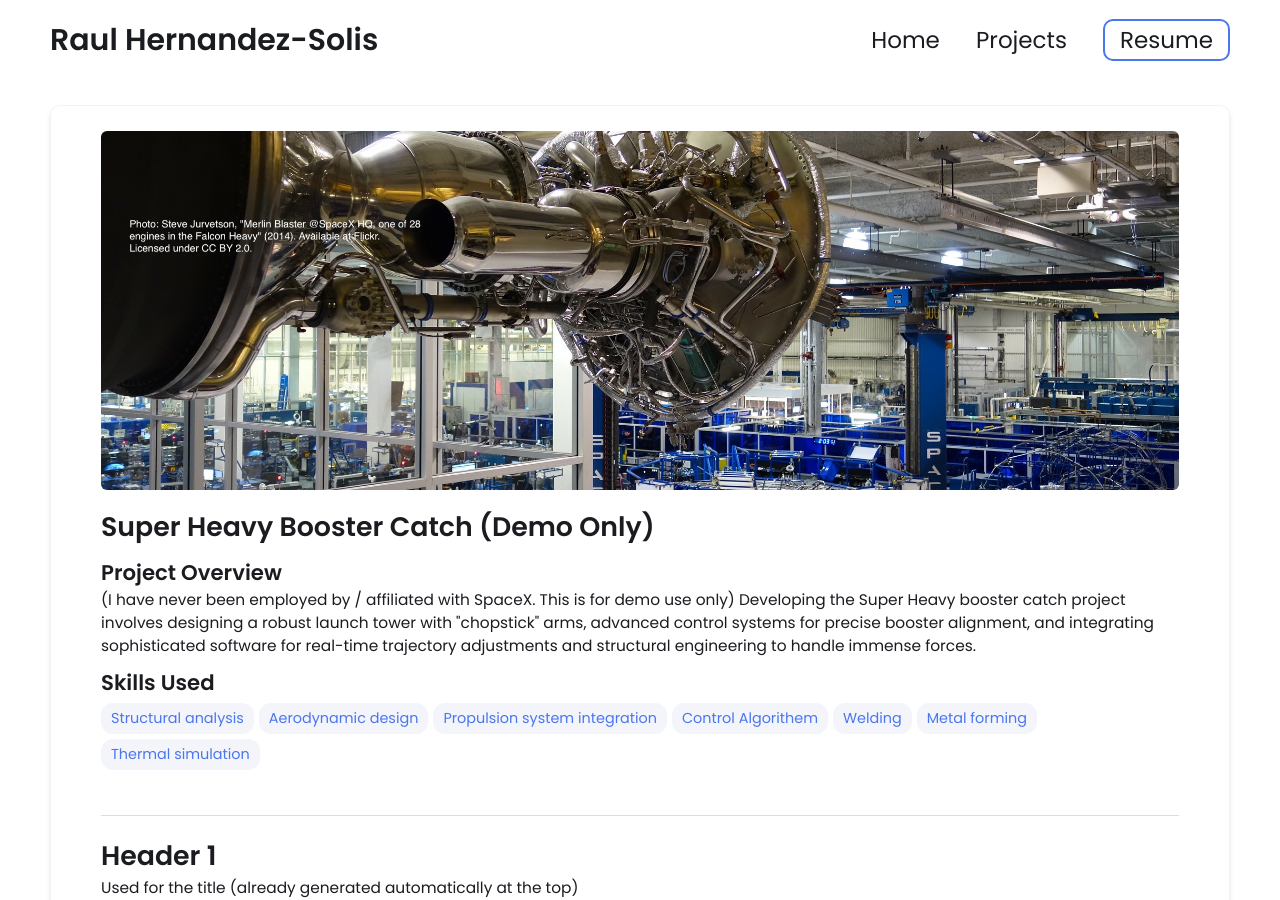
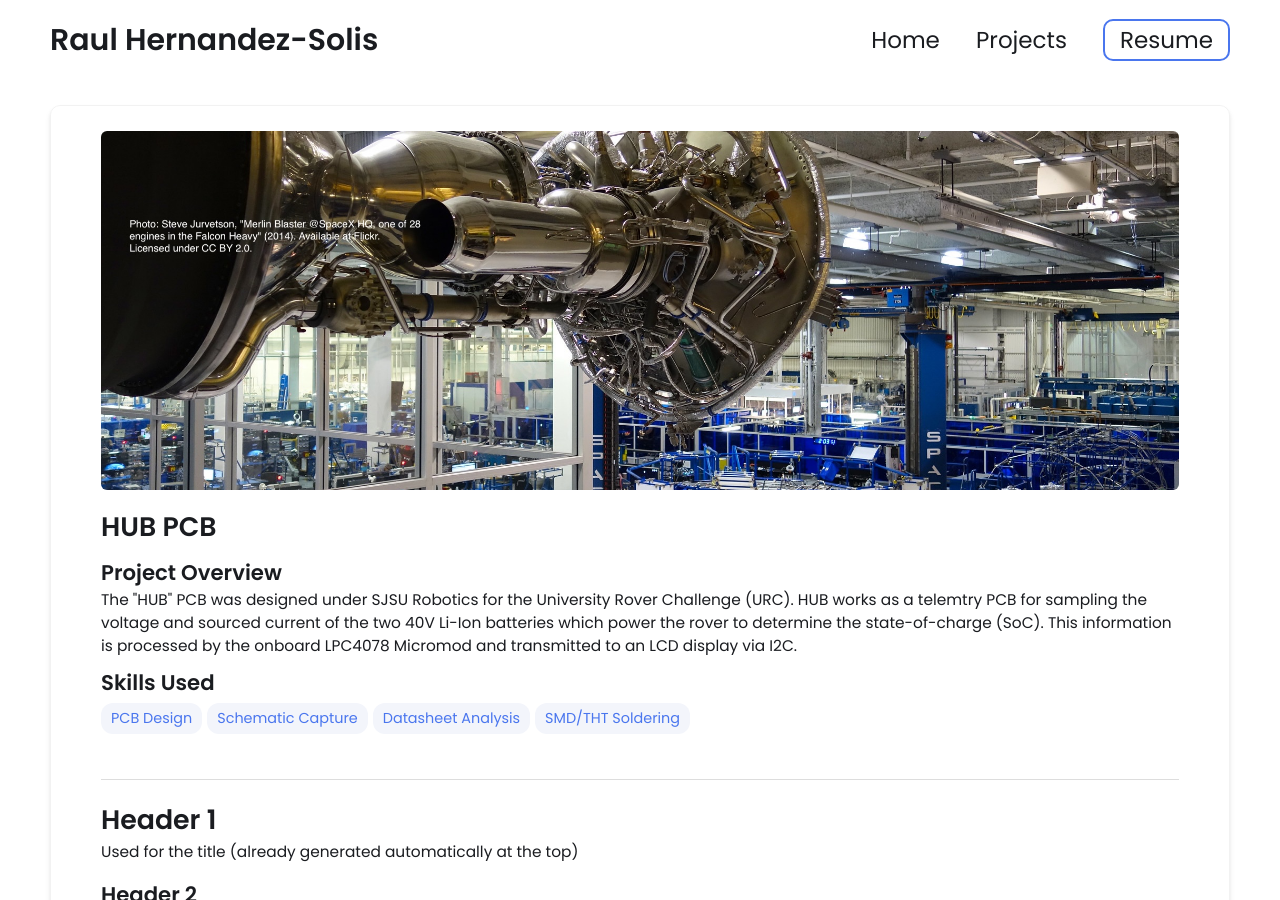
Before and after one commit to rdezsol/rdezsol.github.io, a Jekyll site: the page built from _projects/demo-project/index.md, in a window 1280 px wide and 900 px high. Built offline with Jekyll 4.4.1, drawn with Linux system fonts in a browser that asks for light colours; some of the changed text lies outside the part shown.

Commit message:
Update index.md

````diff
--- a/_projects/demo-project/index.md
+++ b/_projects/demo-project/index.md
@@ -1,16 +1,12 @@
 ---
 layout: post
-title: Super Heavy Booster Catch (Demo Only)
-description:  (I have never been employed by / affiliated with SpaceX. This is for demo use only)
-    Developing the Super Heavy booster catch project involves designing a robust launch tower with "chopstick" arms, advanced control systems for precise booster alignment, and integrating sophisticated software for real-time trajectory adjustments and structural engineering to handle immense forces.
+title: HUB PCB
+description:  The "HUB" PCB was designed under SJSU Robotics for the University Rover Challenge (URC). HUB works as a telemtry PCB for sampling the voltage and sourced current of the two 40V Li-Ion batteries which power the rover to determine the state-of-charge (SoC). This information is processed by the onboard LPC4078 Micromod and transmitted to an LCD display via I2C.
 skills:
-  - Structural analysis
-  - Aerodynamic design
-  - Propulsion system integration
-  - Control Algorithem
-  - Welding
-  - Metal forming
-  - Thermal simulation
+  - PCB Design
+  - Schematic Capture
+  - Datasheet Analysis
+  - SMD/THT Soldering
 
 main-image: /project2.jpg
 ---
@@ -33,20 +29,6 @@ You can put in multiple entries. All images will be at a fixed height in the sam
 ### Embeed images
 {% include image-gallery.html images="project2.jpg" height="400" %}
 place the images in project folder/images then update the file path.
-
-
-## Embedding youtube video
-The second video has the autoplay on. copy and paste the 11-digit id found in the url link. <br>
-*Example* : https://www.youtube.com/watch?v={**MhVw-MHGv4s**}&ab_channel=engineerguy
-{% include youtube-video.html id="MhVw-MHGv4s" autoplay= "false"%}
-{% include youtube-video.html id="XGC31lmdS6s" autoplay = "true" %}
-
-you can also set up custom size by specifying the width (the aspect ratio has been set to 16/9). The default size is 560 pixels x 315 pixels.
-
-The width of the video below. Regardless of initial width, all the videos is responsive and will fit within the smaller screen.
-{% include youtube-video.html id="tGCdLEQzde0" autoplay = "false" width= "900px" %}
-
-<br>
 
 ## Adding a hozontal line
 ---
@@ -72,41 +54,9 @@ Italicized text is the *cat's meow*.
 - Third item
 - Fourth item
 
-## Adding code block
-```ruby
-def hello_world
-  puts "Hello, World!"
-end
-```
-
-```python
-def start()
-  print("time to start!")
-```
-
-```javascript
-let x = 1;
-if (x === 1) {
-  let x = 2;
-  console.log(x);
-}
-console.log(x);
-
-```
-
 ## Adding external links
 [Wikipedia](https://en.wikipedia.org)
 
 
 ## Adding block quote
 > A blockquote would look great if you need to highlight something
-
-
-## Adding table
-
-| Header 1 | Header 2 |
-|----------|----------|
-| Row 1, Col 1 | Row 1, Col 2 |
-| Row 2, Col 1 | Row 2, Col 2 |
-
-make sure to leave aline betwen the table and the header
````
